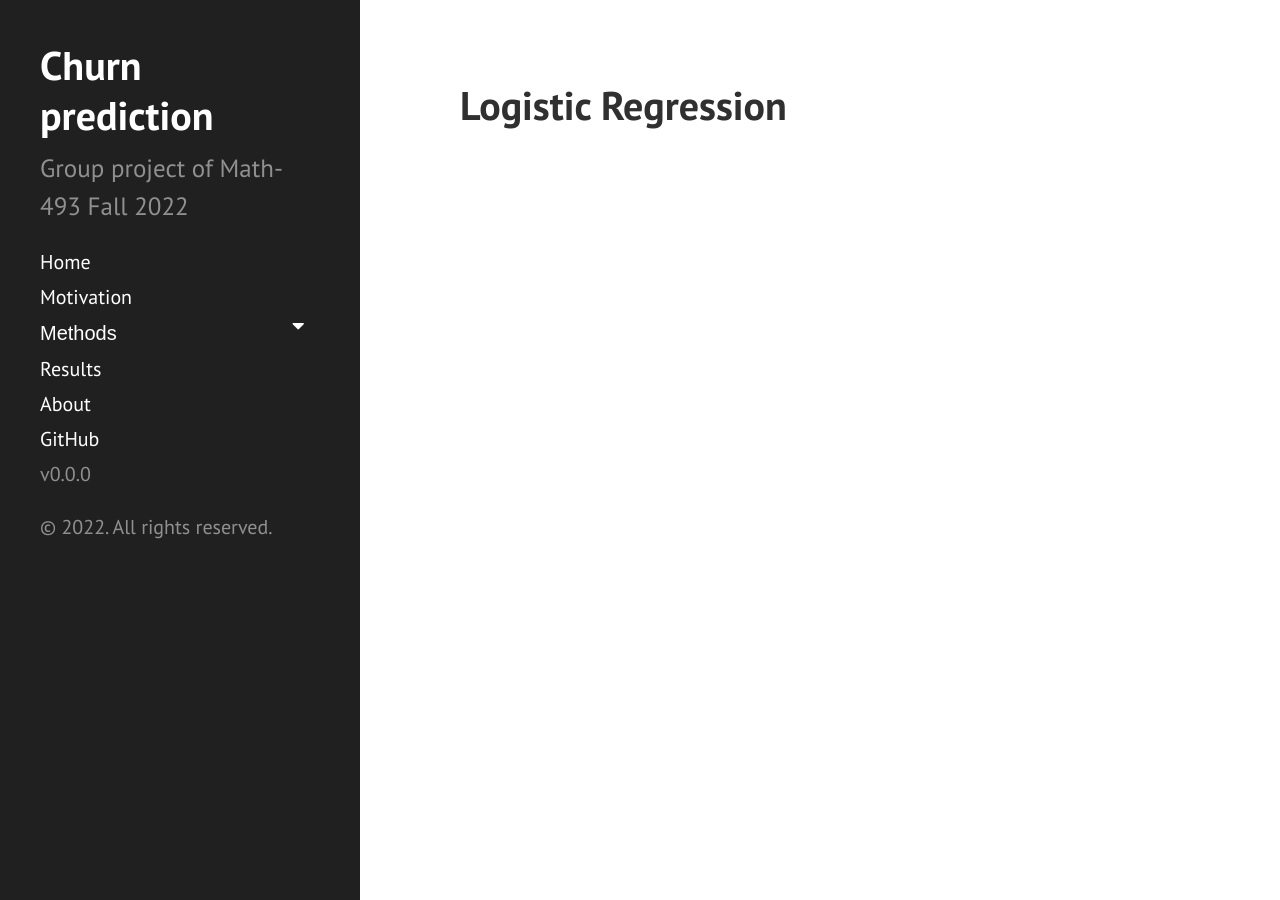
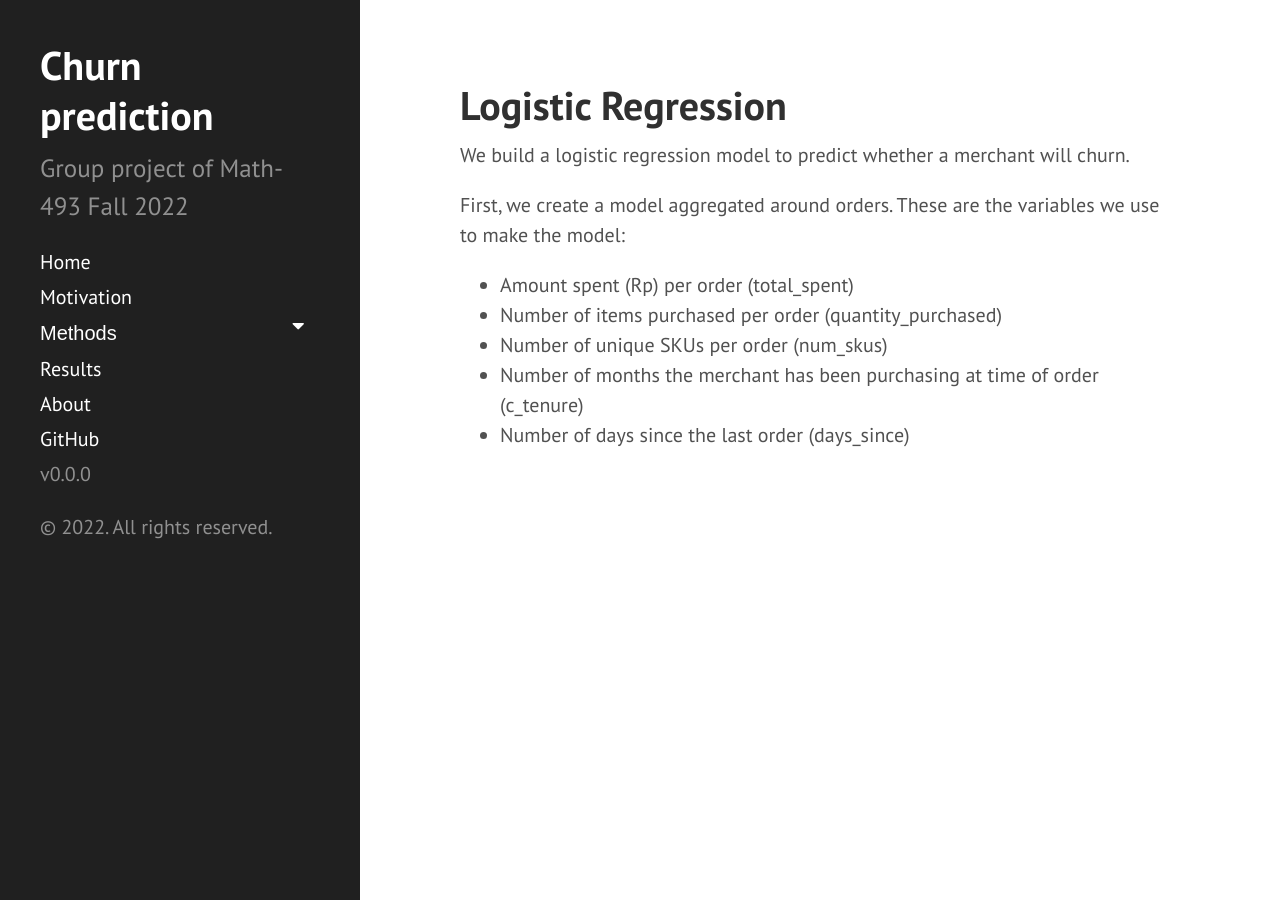
Before and after one commit to datasciencelifecycle/math493_fall2022, a Jekyll site: the page built from method1.md, in a window 1280 px wide. Built offline with Jekyll 4.4.1, drawn with Linux system fonts in a browser that asks for light colours.

Commit message:
Beginning regression explanation

```diff
--- a/method1.md
+++ b/method1.md
@@ -2,3 +2,13 @@
 layout: page
 title: Logistic Regression
 ---
+
+We build a logistic regression model to predict whether a merchant will churn.
+
+First, we create a model aggregated around orders.
+These are the variables we use to make the model:
+- Amount spent (Rp) per order (total_spent)
+- Number of items purchased per order (quantity_purchased)
+- Number of unique SKUs per order (num_skus)
+- Number of months the merchant has been purchasing at time of order (c_tenure)
+- Number of days since the last order (days_since)
```
